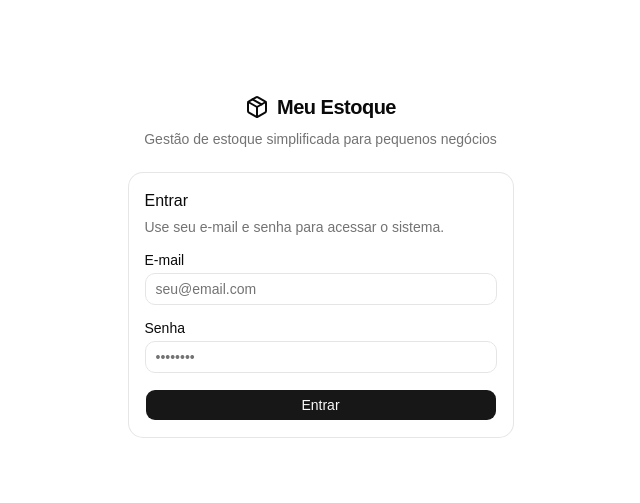
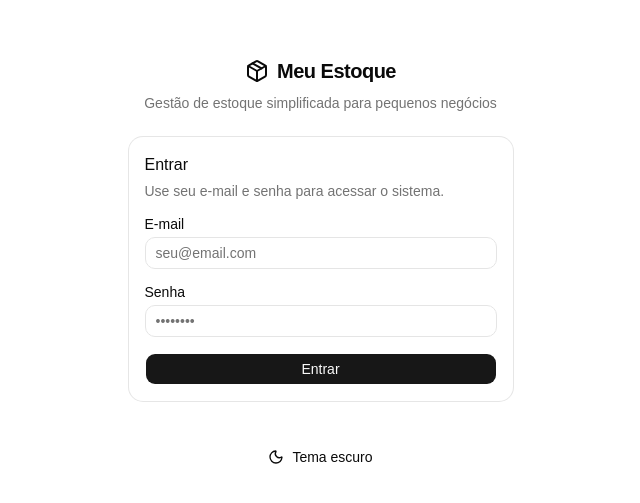
Before and after one commit to lucasws1/meu-estoque, a React (Vite) app in the folder frontend/: page /login in a window 1280 px wide. Shown: the part 135-638 px from the top of the page, without its empty margins (312-952 px from the left). Built offline with nearby package versions, Linux system fonts and the light colour scheme; no server answers.

Commit message:
feat: adicionar alternância de tema na página de login

```diff
--- a/frontend/src/pages/Home.jsx
+++ b/frontend/src/pages/Home.jsx
@@ -164,8 +164,6 @@ export default function Home() {
       0,
     );
 
-  console.log(valorTotalEstoque);
-
   return (
     <div className="flex flex-col gap-8 p-6 max-w-5xl mx-auto w-full">
       <div>
--- a/frontend/src/pages/Login.jsx
+++ b/frontend/src/pages/Login.jsx
@@ -14,16 +14,17 @@ import {
   CardHeader,
   CardTitle,
 } from "@/components/ui/card";
-import { Loader2, Package } from "lucide-react";
+import { Loader2, Moon, Package, Sun } from "lucide-react";
+import { useTheme } from "@/hooks/useTheme";
 
 export default function Login() {
   const { login } = useAuth();
   const navigate = useNavigate();
-
   const [email, setEmail] = useState("");
   const [senha, setSenha] = useState("");
   const [erro, setErro] = useState("");
   const [carregando, setCarregando] = useState(false);
+  const { tema, alternarTema } = useTheme();
 
   async function handleSubmit(e) {
     e.preventDefault();
@@ -45,7 +46,7 @@ export default function Login() {
   }
 
   return (
-    <div className="min-h-screen flex items-center justify-center bg-background px-4">
+    <div className="min-h-screen flex flex-col items-center justify-center bg-background px-4">
       <div className="w-full max-w-sm flex flex-col gap-6">
         {/* Logo */}
         <div className="flex flex-col items-center gap-2">
@@ -107,6 +108,24 @@ export default function Login() {
           </CardContent>
         </Card>
       </div>
+
+      <Button
+        variant="ghost"
+        size="icon"
+        onClick={alternarTema}
+        title="Alternar tema"
+        className="mt-10"
+      >
+        {tema === "dark" ? (
+          <div className="flex items-center gap-2">
+            <Sun className="h-5 w-5" /> Tema claro
+          </div>
+        ) : (
+          <div className="flex items-center gap-2">
+            <Moon className="h-5 w-5" /> Tema escuro
+          </div>
+        )}
+      </Button>
     </div>
   );
 }
```
